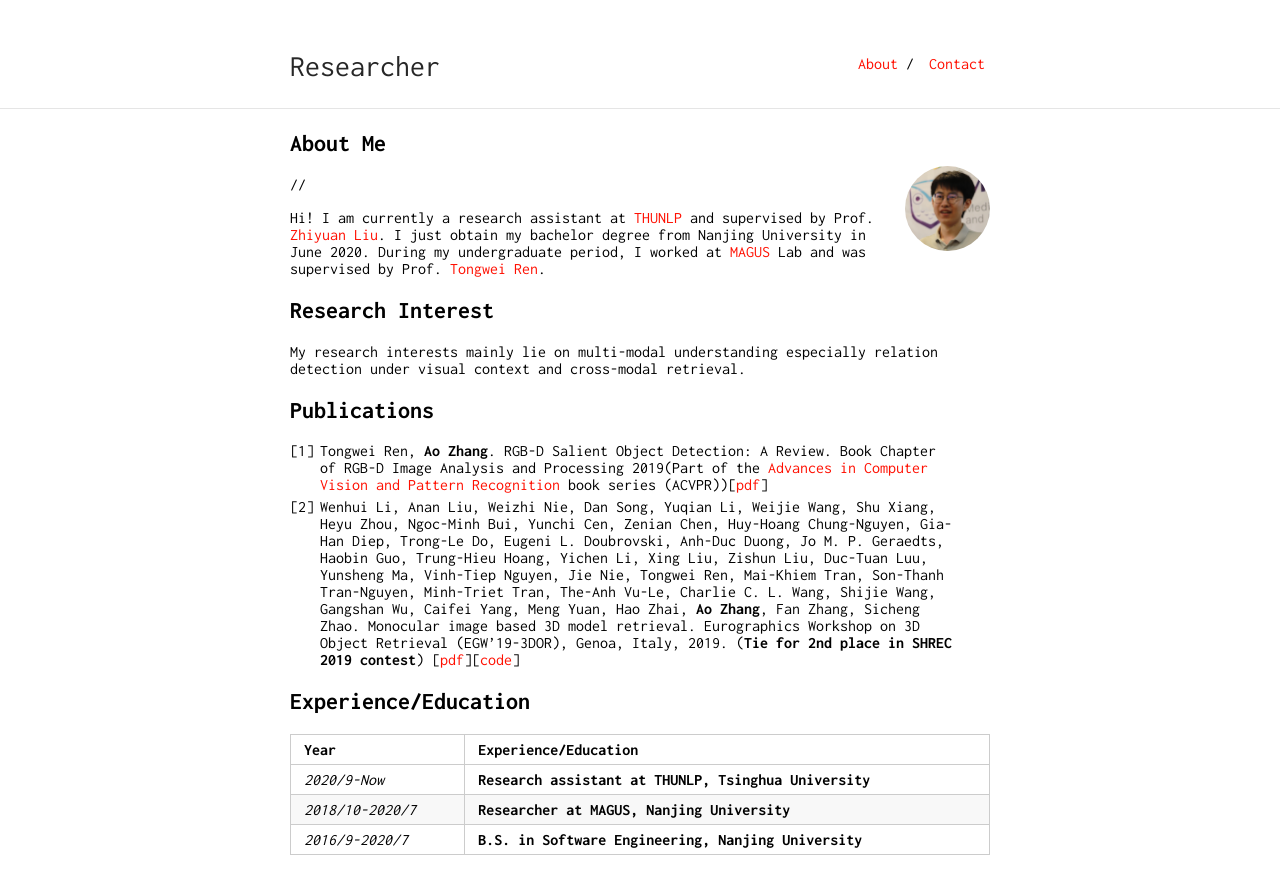
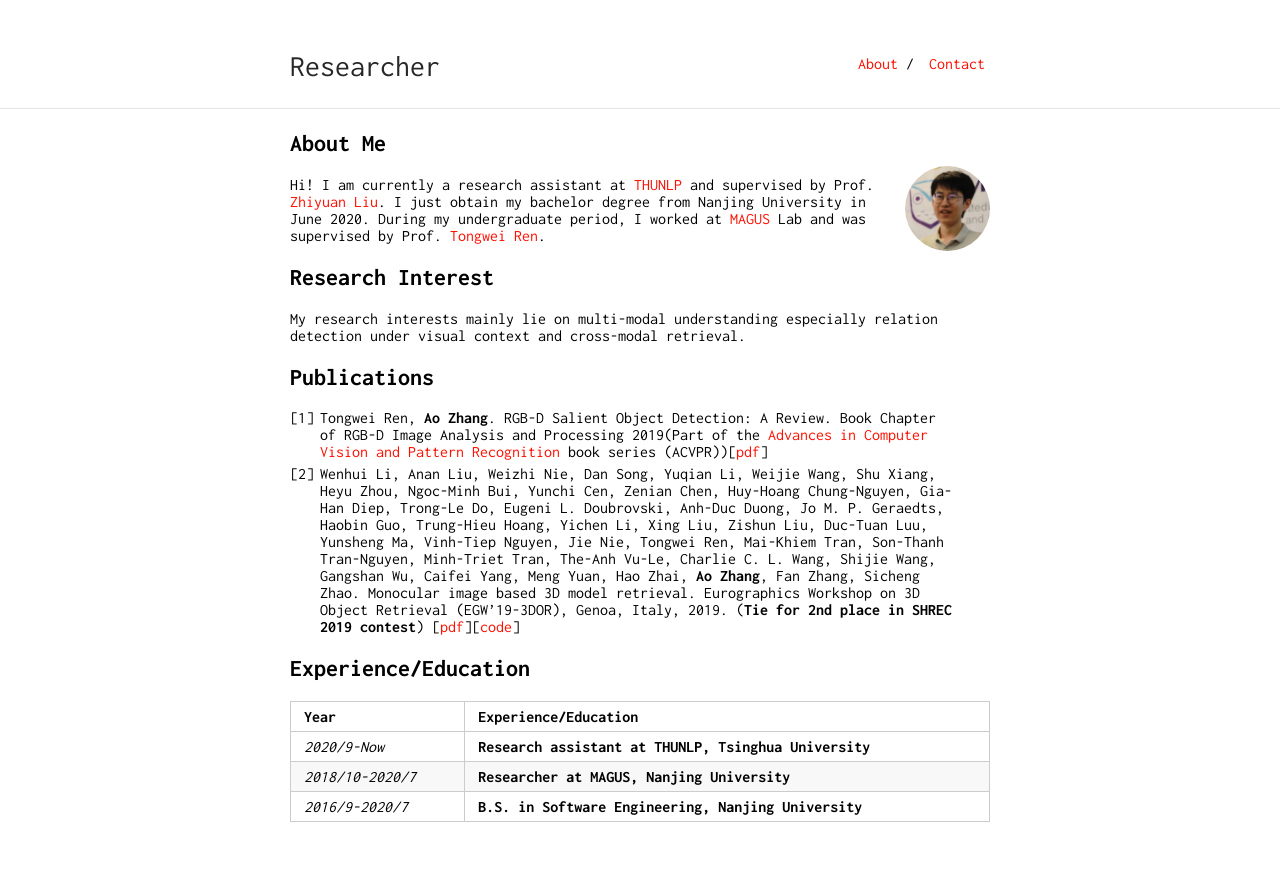
Before and after one commit to waxnkw/zhangao.github.io, a Jekyll site: the page built from index.md, in a window 1280 px wide. Shown: the top 894 px of the page. Built offline with Jekyll 4.4.1, drawn with Linux system fonts in a browser that asks for light colours; our own code applies the rules of GitHub Pages for plain Markdown files.

Commit message:
remove // in index.md

```diff
--- a/_config.yml
+++ b/_config.yml
@@ -17,6 +17,6 @@ sass:
 
 nav:
  - name: "About"
-   link: "/"
+   link: "index"
  - name: "Contact"
    link: "contact"
--- a/index.md
+++ b/index.md
@@ -4,7 +4,7 @@ layout: default
 
 ## About Me
 
-//<img class="profile-picture" src="zhangao.jpg">
+<img class="profile-picture" src="zhangao.jpg">
 
 Hi! I am currently a research assistant at [THUNLP](http://nlp.csai.tsinghua.edu.cn/) and supervised by Prof. [Zhiyuan Liu](http://nlp.csai.tsinghua.edu.cn/~lzy/). I just obtain my bachelor degree from Nanjing University in June 2020. During my undergraduate period, I worked at [MAGUS](https://magus.ink/) Lab and was supervised by Prof. [Tongwei Ren](https://software.nju.edu.cn//rentw/index.html).
 
```
